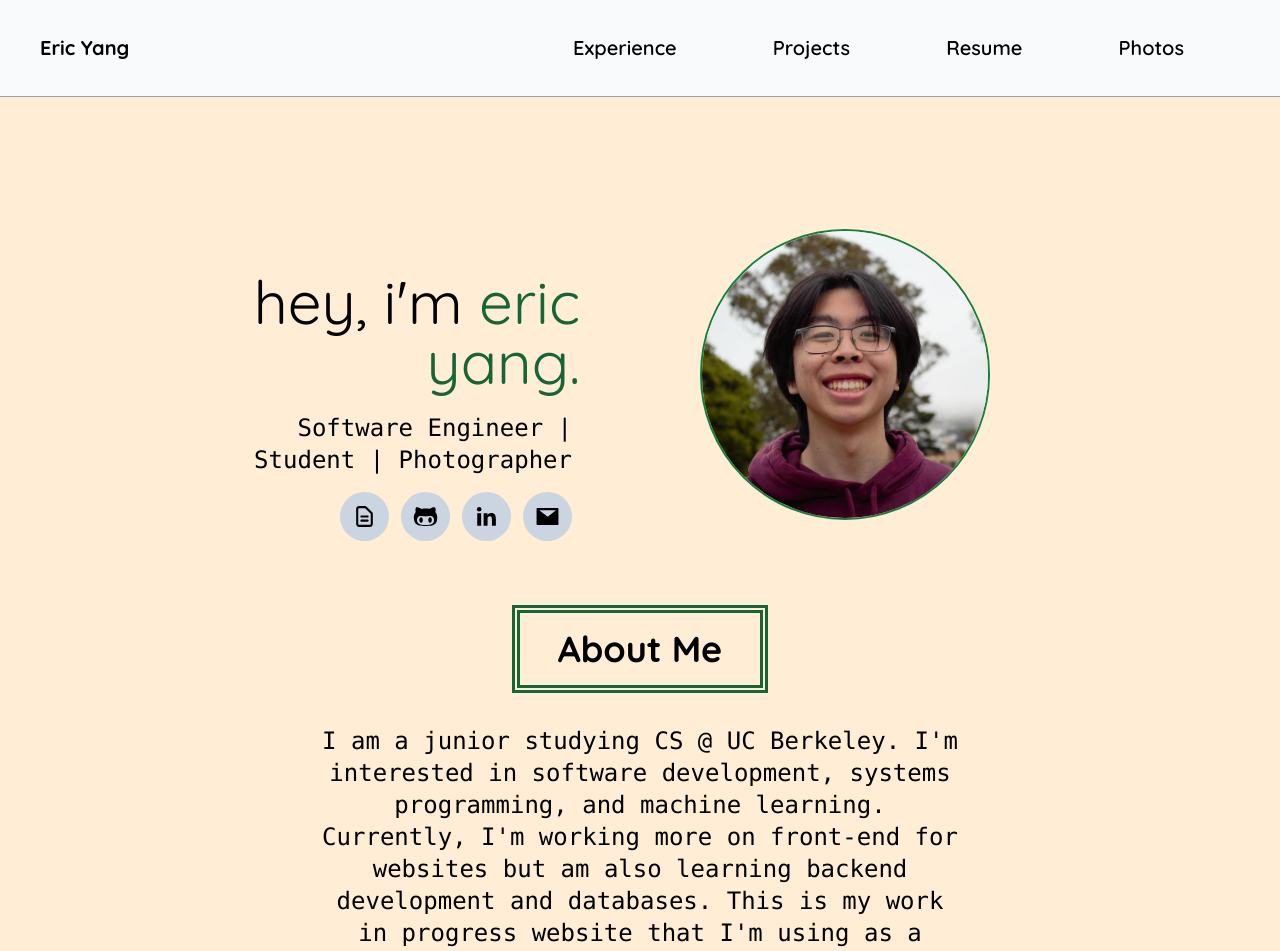
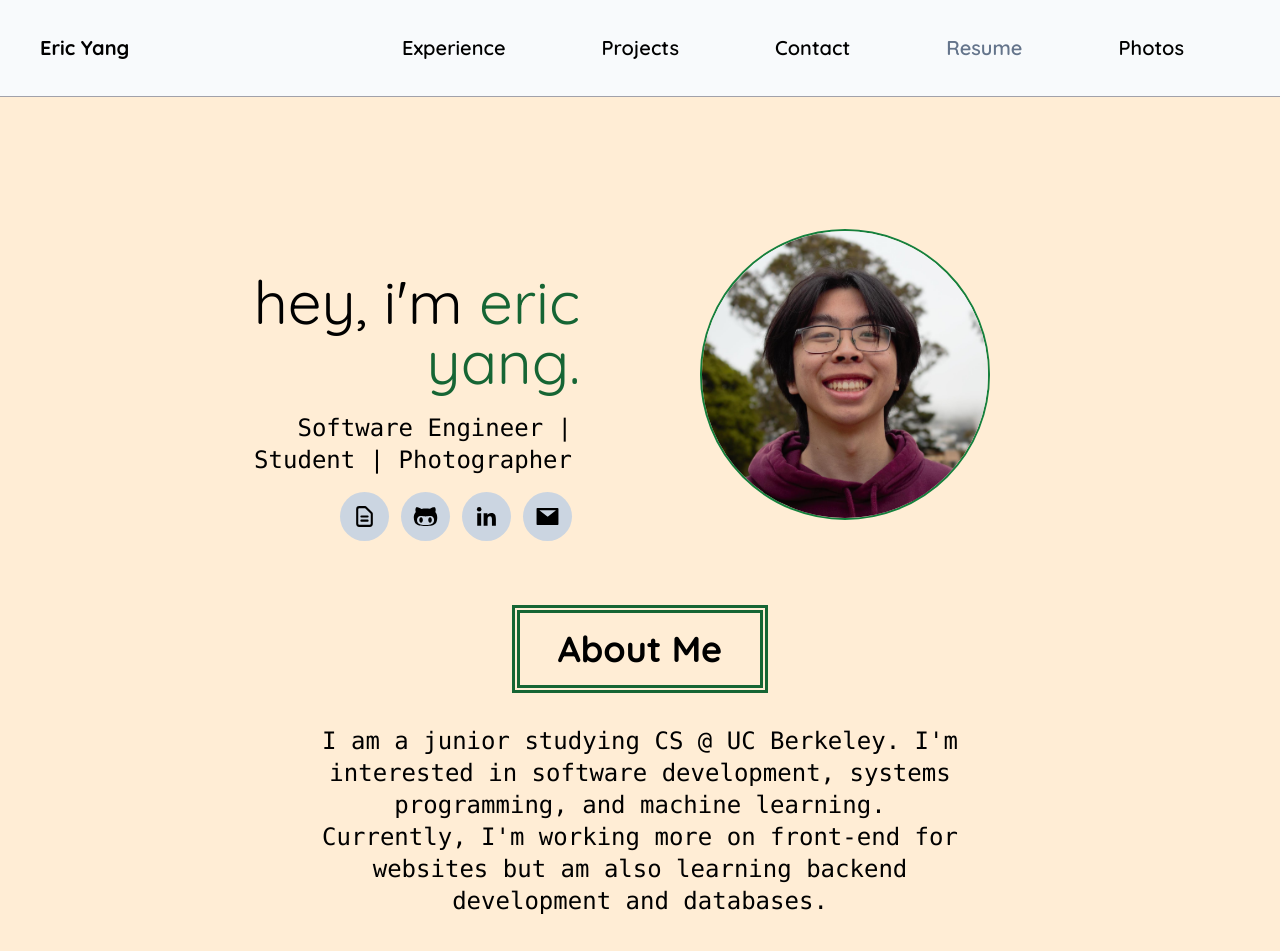
Before and after one commit to ericy3/ericy3.github.io, a React (Create React App) app: page / in a window 1280 px wide. Shown: the top 951 px of the page. Built offline with nearby package versions, Linux system fonts and the light colour scheme; no server answers.

Commit message:
setup github pages

```diff
--- a/package.json
+++ b/package.json
@@ -22,6 +22,8 @@
   },
   "scripts": {
     "start": "react-scripts start",
+    "predeploy" : "npm run build",
+    "deploy" : "gh-pages -d build",
     "build": "react-scripts build",
     "test": "react-scripts test",
     "eject": "react-scripts eject"
@@ -53,6 +55,7 @@
     "eslint-plugin-n": "^16.0.1",
     "eslint-plugin-promise": "^6.1.1",
     "eslint-plugin-react": "^7.33.1",
+    "gh-pages": "^6.0.0",
     "tailwindcss": "^3.3.3",
     "typescript": "^5.1.6",
     "webpack": "^5.88.2"
--- a/src/components/Contact.tsx
+++ /dev/null
@@ -1,10 +0,0 @@
-import React from 'react';
-
-
-const Contact = () => {
-    return (
-        <div>
-            Contact
-        </div>
-    )
-}
--- a/src/pages/About.tsx
+++ b/src/pages/About.tsx
@@ -33,8 +33,6 @@ const Introduction = () => {
                 I'm interested in software development, systems programming, and machine learning.
                 Currently, I'm working more on front-end for websites but am also
                 learning backend development and databases.
-                This is my work in progress website that I'm using as a portfolio but also
-                eventually as a place to share my photos and thoughts on the media I consume.
             </div>
         </div>
     )
--- a/src/pages/Contact.tsx
+++ b/src/pages/Contact.tsx
@@ -33,7 +33,7 @@ const Contact = () => {
       };
 
     return (
-        <div className="flex flex-col items-center bg-rose-100 p-12 font-bold">
+        <div id="contact" className="flex flex-col items-center bg-rose-100 p-12 font-bold">
             <Header />
             <div>
                 <form ref={form} onSubmit={sendEmail} className="flex flex-col space-y-4 items-center">
--- a/src/shared/Navbar.tsx
+++ b/src/shared/Navbar.tsx
@@ -21,7 +21,7 @@ function NavItem({name, home}: {name: string, home?: boolean}) {
 
 function ResumeLink({name}: {name: string}) {
     return (
-        <div className="font-quicksand text-xl font-semibold hover:text-gray-400">
+        <div className="font-quicksand text-xl font-semibold text-slate-500 hover:text-gray-300">
             <a href={require("../assets/Eric_Yang_Resume.pdf")} target="_blank" className="navbar-item" rel="noreferrer">Resume</a>
         </div>
     );
@@ -67,6 +67,9 @@ const Navigation = () => {
             <NavHashLink smooth to="/#projects" onClick={handleNavClick}>
                 <NavItem name="Projects" />
             </NavHashLink>
+            <NavHashLink smooth to="/#contact" onClick={handleNavClick}>
+                <NavItem name="Contact" />
+            </NavHashLink>
             <ResumeLink name="Resume" />
             <NavItem name="Photos" />
         </div>
```
Also changed, not shown: 1 other file (tests, documents, lock files or other folders).
